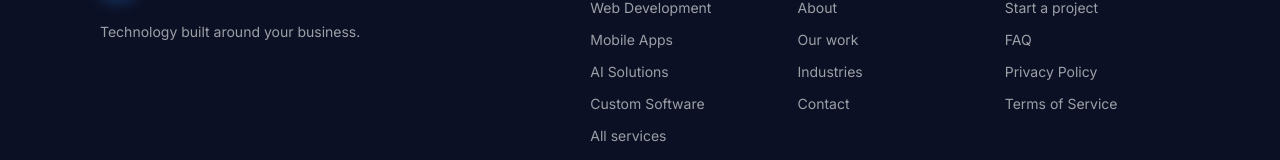
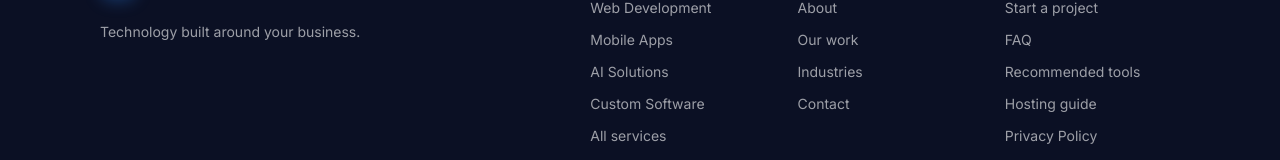
Before and after one commit to abdulsamadxai/cyber-nexa-solution, a React (Vite) app in the folder apps/web/: page / in a window 1280 px wide. Shown: the part 3246-3406 px from the top of the page. Built offline with nearby package versions, Linux system fonts and the light colour scheme; no server answers.

Commit message:
Add Recommended Tools page and hosting guide article (affiliate)

```diff
--- a/apps/web/src/components/site/Footer.tsx
+++ b/apps/web/src/components/site/Footer.tsx
@@ -8,7 +8,7 @@ import { waLink } from "@/lib/whatsapp";
 const columns = [
   { title: "Services", links: [["Web Development", "/services/web-development"], ["Mobile Apps", "/services/mobile-app-development"], ["AI Solutions", "/services/ai-solutions"], ["Custom Software", "/services/custom-software"], ["All services", "/services"]] },
   { title: "Company", links: [["About", "/about"], ["Our work", "/projects"], ["Industries", "/industries"], ["Contact", "/contact"]] },
-  { title: "Support", links: [["Start a project", "/start-a-project"], ["FAQ", "/faq"], ["Privacy Policy", "/privacy"], ["Terms of Service", "/terms"]] },
+  { title: "Support", links: [["Start a project", "/start-a-project"], ["FAQ", "/faq"], ["Recommended tools", "/recommended-tools"], ["Hosting guide", "/blog/best-hosting-small-business-website"], ["Privacy Policy", "/privacy"], ["Terms of Service", "/terms"]] },
 ];
 
 const XIcon = ({ className }: { className?: string }) => (
```
